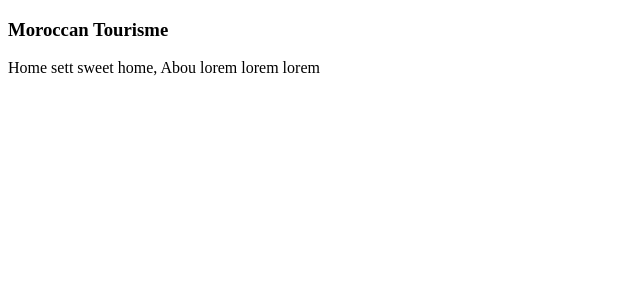
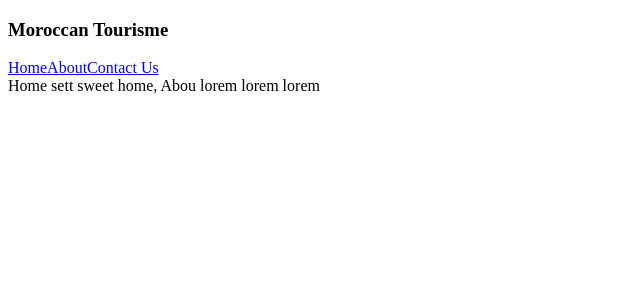
Before and after one commit to Khalotis11/Redux-Practice2, a React (Create React App) app in the folder tourisme/: page / in a window 1280 px wide. Shown: the top 300 px of the page, without its empty margins (0-640 px from the left). Built offline with nearby package versions, Linux system fonts and the light colour scheme.

Commit message:
Added Links to the navigation component

```diff
--- a/tourisme/src/App.js
+++ b/tourisme/src/App.js
@@ -5,11 +5,15 @@
 import { Home } from "./components/Home";
 import { Contact } from "./components/Contact";
 import { Route } from "react-router-dom";
+import { Navigation } from "./components/Navigation"
 
 function App() {
   return (
     <div className="App">
       <h3>Moroccan Tourisme</h3>
+      <div>
+<Navigation />
+      </div>
       <div className="nav-bar">
         <Route exact path="/" component={Home} />
         <Route path="/about" component={About} />
--- a/tourisme/src/components/Navigation.js
+++ b/tourisme/src/components/Navigation.js
@@ -0,0 +1,12 @@
+import React from "react";
+import { Link } from "react-router-dom";
+
+export const Navigation = () => {
+  return (
+    <div className="navigation">
+      <Link to="/">Home</Link>
+      <Link to="/about">About</Link>
+      <Link to="/contact">Contact Us</Link>
+    </div>
+  );
+};
```
